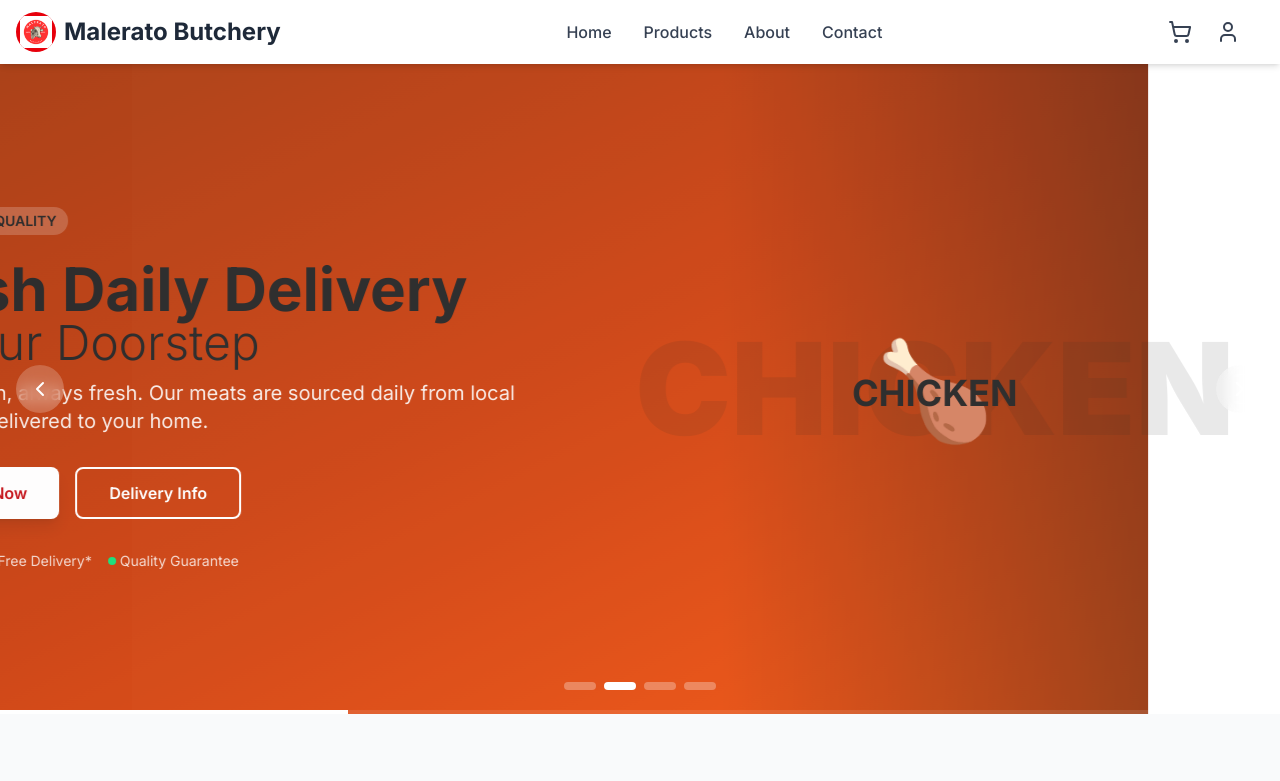
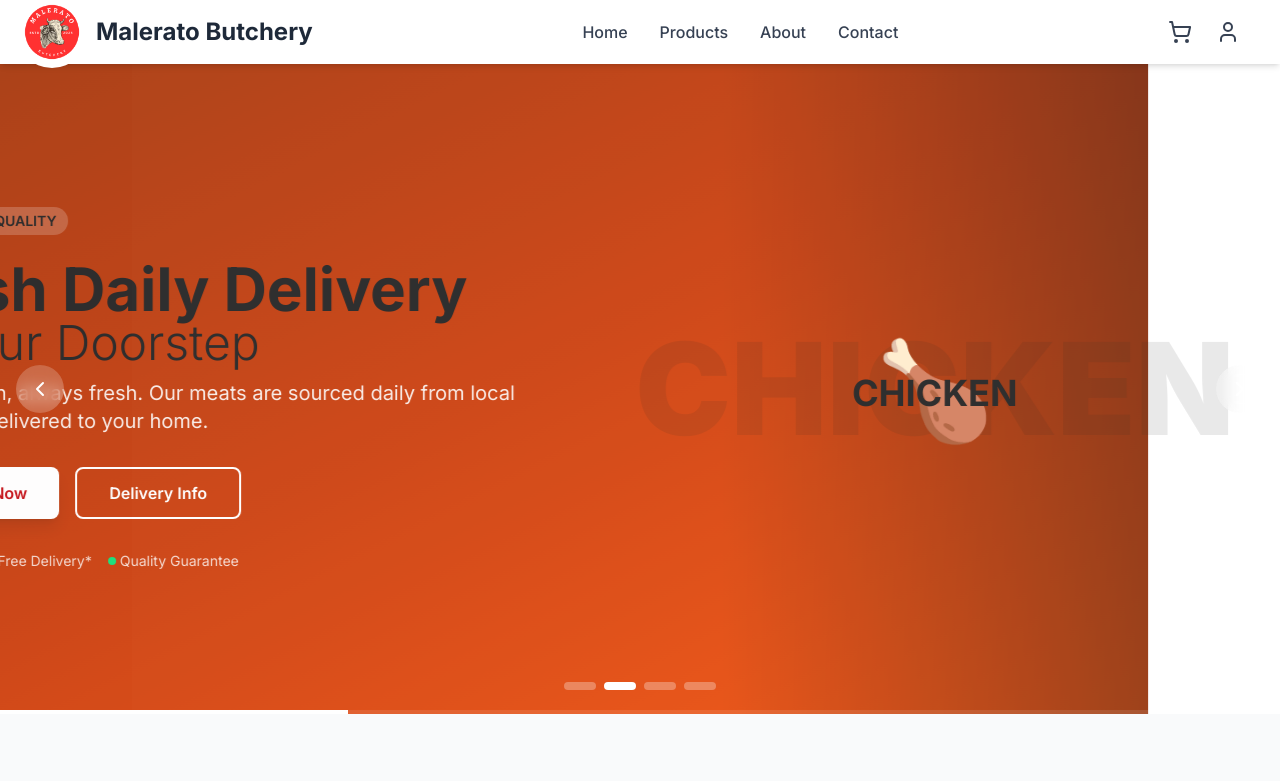
Before and after one commit to BmanDev595/malerato-butchery, a Next.js app: page / in a window 1280 px wide. Shown: the top 781 px of the page. Built offline with nearby package versions, Linux system fonts and the light colour scheme.

Commit message:
PerfectPublishing now

```diff
--- a/components/layout/Navbar.tsx
+++ b/components/layout/Navbar.tsx
@@ -16,18 +16,18 @@ export default function Navbar() {
         <div className="flex justify-between items-center h-16">
           {/* Logo */}
           <Link href="/" className="flex items-center space-x-2">
-            <div className="w-10 h-10 rounded-full overflow-hidden flex items-center justify-center bg-red-600">
+            <div className="w-18 h-18 rounded-full overflow-hidden flex items-center justify-center bg-white-600">
               {logoError ? (
                 <span className="text-white font-bold text-lg">M</span>
               ) : (
                 <img
                   src="/logo.png"
                   alt="Malerato Butchery Logo"
-                  className="w-full h-full object-contain p-1"
-                  onError={() => setLogoError(true)}
+                  className="w-full h-full object-contain p-0"  // Less padding
                 />
               )}
             </div>
+
             <span className="text-xl md:text-2xl font-bold text-gray-800">
               Malerato<span className="hidden md:inline"> Butchery</span>
             </span>
```
Also changed, not shown: app/product-details/ProductDetailsContent.tsx (line endings or trailing spaces), 1 other file (tests, documents, lock files or other folders).
